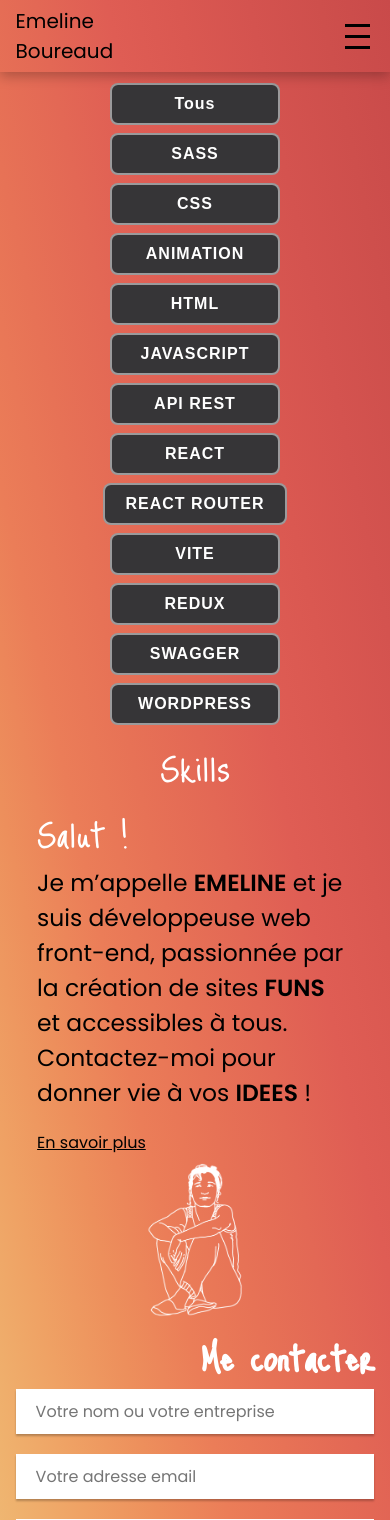
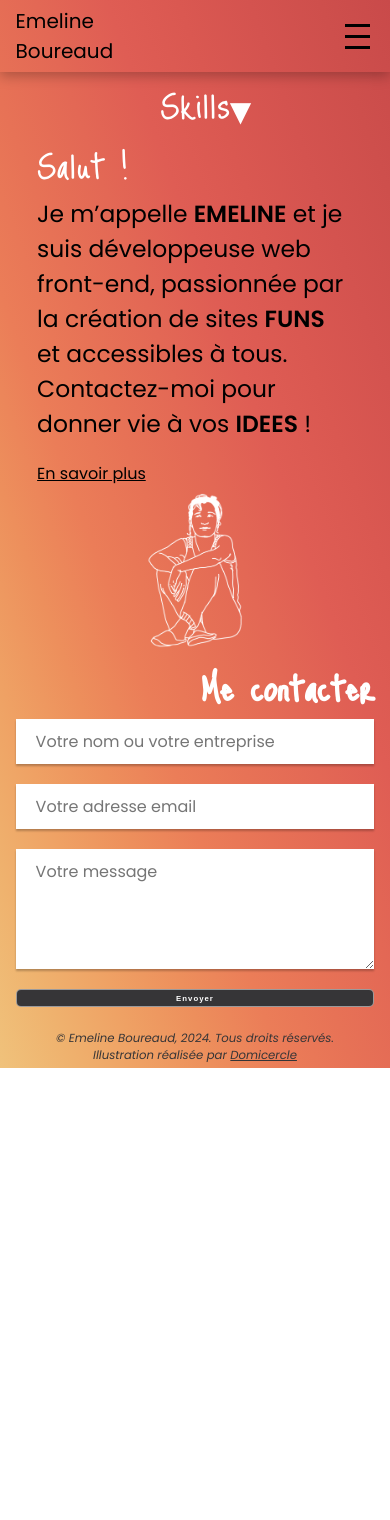
Before and after one commit to 3m3line/P12, a React (Vite) app: page / in a window 390 px wide. Shown: the top 1520 px of the page. After the commit the page ends 1068 px from the top, so only its background shows below. Built offline with nearby package versions, Linux system fonts and the light colour scheme; a web font is replaced by a local one.

Commit message:
Responsive boutons filtres

```diff
--- a/src/App.jsx
+++ b/src/App.jsx
@@ -1,4 +1,4 @@
-import { useState } from 'react';
+import { useState, useEffect } from 'react';
 
 import data from './Projets-BD.json'
 import { getUniqueTechnologies, getFilteredProjects } from './Fonctions/dataFiltres'
@@ -18,8 +18,10 @@ function App() {
   const [showProjects, setShowProjects] = useState(false); //Contrôle l'affichage des projets
   const [selectedType, setSelectedType] = useState(null); // Type de projet sélectionné
   const [showMore, setShowMore] = useState(false); // État pour afficher plus d'infos
+  const [showFilter, setShowFilter] = useState(false); //etat pour le collapse des skills
+  const [isFilterOpen, setIsFilterOpen] = useState(false); //eat pour savoir si collapse skill ouvert
 
-  //fonction pour le tri en entonnoir
+    //fonction pour le tri en entonnoir
   const getProjects = () => {
     let filteredProjects = data;
     // Si un type est sélectionné, filtrer par type
@@ -73,6 +75,33 @@ function App() {
     setShowMore((prev) => !prev);
   };
 
+
+
+  // Fonction pour gérer la taille de l'écran
+  const handleResize = () => {
+    if (window.innerWidth > 755) {
+      setShowFilter(true); // Montre les filtres sur écrans larges
+    } else {
+      setShowFilter(false); // Cache les filtres sur petits écrans
+    }
+  };
+
+  // Ajout d'un écouteur d'événements pour redimensionner
+  useEffect(() => {
+    handleResize(); // Appel initial
+    window.addEventListener('resize', handleResize);
+
+    return () => {
+      window.removeEventListener('resize', handleResize);
+    };
+  }, []);
+
+  //fonction pour afficher les filtres en collapse pour les tel
+  const toggleFilter = () => {
+    setShowFilter(prev => !prev); // Bascule l'affichage des filtres
+    setIsFilterOpen(!isFilterOpen); // Inverser l'état du triangle en fonction de l'ouverture ou non
+  };
+
   return (
     <>
     <header>
@@ -82,14 +111,20 @@ function App() {
       <h1 className='visually-hidden'></h1>
       <section className='filters'>
         <h2 className='visually-hidden'>Choisissez un tag pour filtrer les technologies</h2>
+        {window.innerWidth <= 755 && ( // Affiche le bouton uniquement sur petits écrans
+          <p onClick={toggleFilter} className=" skills-toggle"><span className='fancy-text'>Skills</span>
+          <span className="triangle">{isFilterOpen ? '▴' : '▾'}</span></p>
+        )}
+        {(showFilter || window.innerWidth > 755) && ( // Affiche les boutons de filtre
           <FilterButtons
             data={availableTechnologies}  // Utilise les technologies filtrées
             selectedTech={selectedTech}
             handleFilter={handleFilter}
             handleShowAll={handleShowAll}
             showProjects={showProjects}
-          />
-          <p className={`fancy-text ${!showProjects ? ' ' : 'hide' }`}>Skills</p>
+          />)}
+          {window.innerWidth > 755 && (
+          <p className={`fancy-text ${!showProjects ? ' ' : 'hide' }`}>Skills</p>)}
       </section>
       <section className='contenu-page'>
         {/* Si aucun projet filtré, affiche : */}
--- a/src/App.scss
+++ b/src/App.scss
@@ -3,6 +3,9 @@ main{
     margin: 3% 4%;
     .filters{
         text-align: center;
+        .skills-toggle{
+            cursor: pointer;
+        }
         .btn-tous{
             width: 100%;
             margin-bottom: 8px;
@@ -144,8 +147,45 @@ footer{
     }
 }
 
-@media (max-width: 755px){
+@media (max-width:1000px){
     main{
+        .filters{
+            .filter-contenant{
+                .btn-filter{
+                    min-width: 150px;
+                }}}}
+}
+@media (max-width: 756px){
+    main{
+        .filters{
+            .skills-toggle{
+                cursor: pointer;
+                font-size: 6vw;
+                color: white;
+                position: relative;
+                line-height: 11vw;
+                .triangle{
+                    font-size: 6vw;
+                    color: white;
+                    position: absolute;
+                    top: 1vw;
+                  }
+            }
+            .filter-contenant{
+                margin-bottom: 2vw;
+                .btn-ligne{
+                    display: flex;
+                    flex-wrap: wrap;
+                    justify-content: center;
+                    gap : 0.5vw;
+                    .btn-filter{
+                        min-width: 0;
+                        margin: 0;
+                    }
+                }
+
+            }
+        }
         .contenu-page{
             margin-top: 0%;
             .section-a-propos{
@@ -185,7 +225,18 @@ footer{
         }
     }
 }
-
+@media (max-width: 600px){
+    main{
+        .filters{
+            .skills-toggle{
+                .triangle{
+                    font-size: 11vw;
+                    top : 1.5vw
+                  }
+            }
+        }
+    }
+}
 @media (max-width: 550px){
     main{
         .contenu-page{
--- a/src/Components/Button.scss
+++ b/src/Components/Button.scss
@@ -19,3 +19,18 @@ button {
       cursor: pointer;
     }
 }
+
+@media (max-width: 1000px) {
+  button{
+    padding: 7px 10px;
+  }
+}
+
+@media (max-width: 756px){
+  button{
+    font-size: 2vw;
+    padding: 0.9vw 3.5vw;
+    border: 1px solid rgba(255, 255, 255, 0.5);
+    border-radius: 5px;
+  }
+}
--- a/src/Containers/FilterButton.jsx
+++ b/src/Containers/FilterButton.jsx
@@ -26,10 +26,23 @@ const FilterButtons = ({ data = [], selectedTech, handleFilter, handleShowAll, s
     const allTechnologies = ["Tous", ...data];
 
     const containerWidth = containerRef.current ? containerRef.current.clientWidth : window.innerWidth; // Largeur du conteneur
-    const buttonWidth = 200;
+    //const buttonWidth = 200;
 
     // Calcule le nombre maximal de boutons par ligne (7 max)
-    const maxButtonsPerRow = Math.min(7, Math.floor(containerWidth / buttonWidth));
+    //const maxButtonsPerRow = Math.min(7, Math.floor(containerWidth / buttonWidth));
+
+    let maxButtonsPerRow;
+    if (containerWidth > 1000) {
+      const buttonWidth = 200;
+      maxButtonsPerRow = Math.min(7, Math.floor(containerWidth / buttonWidth)); // 7 boutons pour les écrans larges
+    } else if (containerWidth > 755) {
+      const buttonWidth = 180;
+      maxButtonsPerRow = Math.min(5, Math.floor(containerWidth / buttonWidth)); // 5 boutons pour les écrans intermédiaires
+    } else {
+      maxButtonsPerRow = allTechnologies.length;
+    }
+
+
 
     let rows = [];
     // 1. Répartition initiale des boutons dans les lignes
--- a/src/index.css
+++ b/src/index.css
@@ -58,6 +58,8 @@ img {
   color: white;
 }
 
+
+
 @media (max-width: 600px) {
   .fancy-text{
     font-size: 11vw;
```
